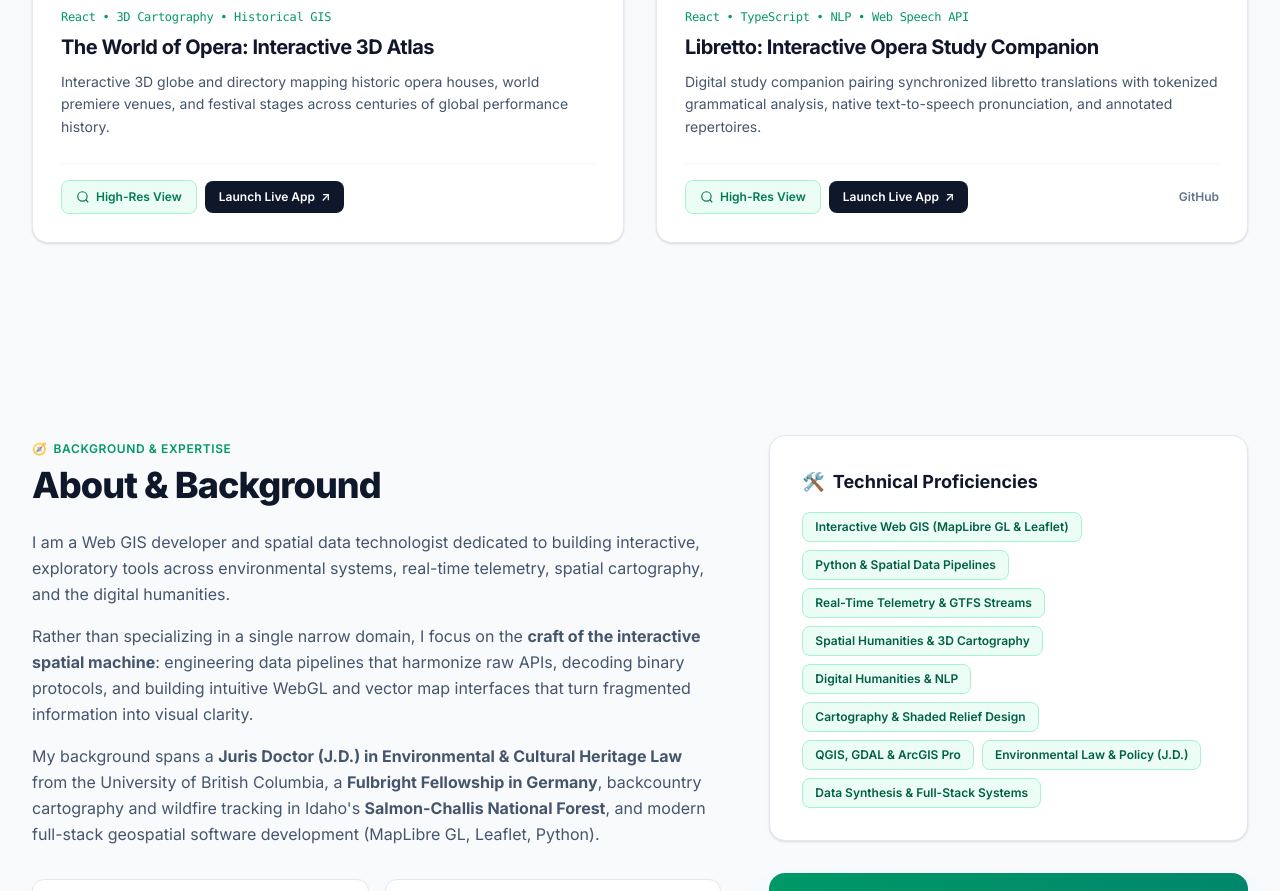
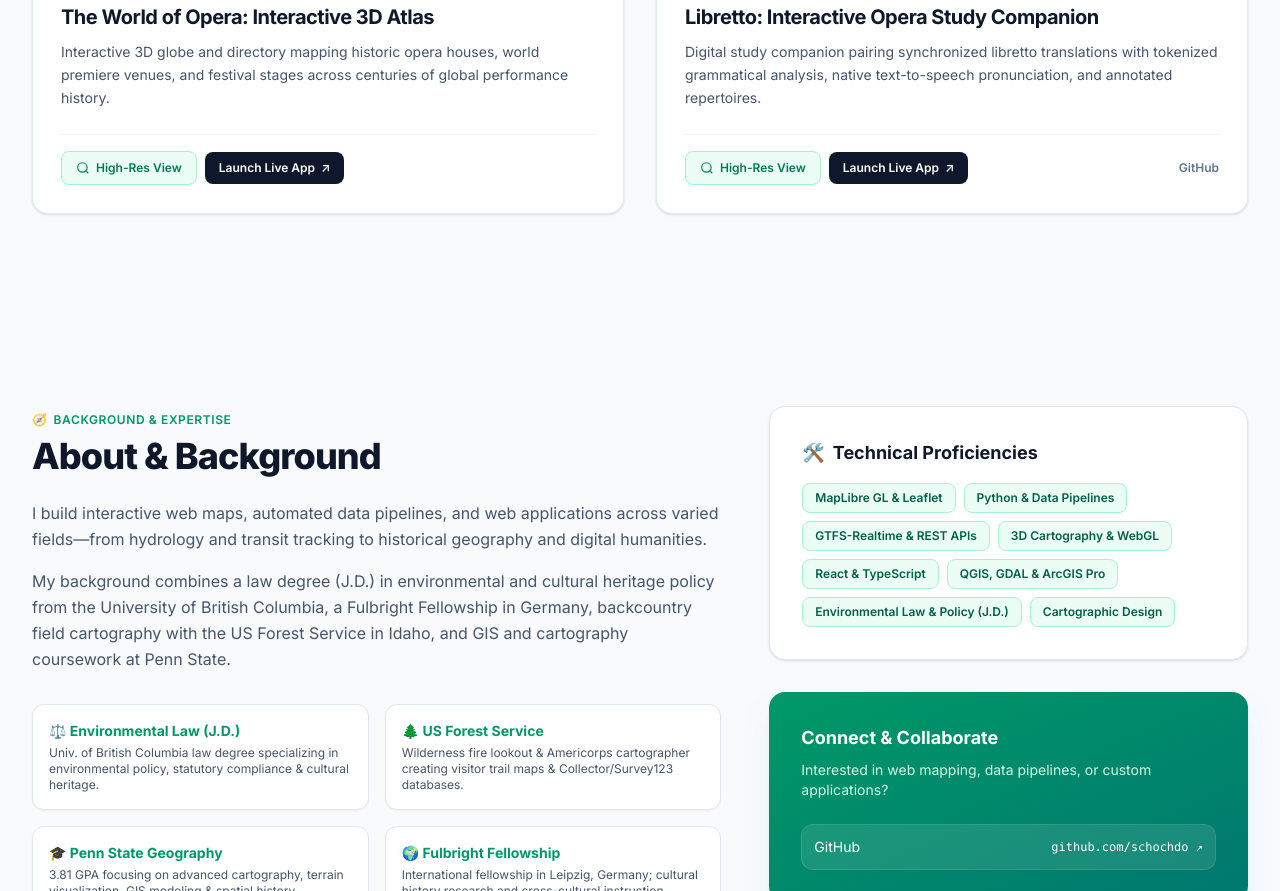
Before and after one commit to schochdo/schochdo.github.io, an Astro site: page / in a window 1280 px wide. Shown: the part 1909-2800 px from the top of the page. Built offline with nearby package versions, Linux system fonts and the light colour scheme; Astro itself is replaced by a stand-in of ours.

Commit message:
Replace buzzword copy with natural human bio and grounded descriptions

```diff
--- a/src/components/AboutSection.astro
+++ b/src/components/AboutSection.astro
@@ -43,13 +43,10 @@
 
       <div class="prose dark:prose-invert text-slate-600 dark:text-slate-300 text-base leading-relaxed space-y-4">
         <p>
-          I am a Web GIS developer and spatial data technologist dedicated to building interactive, exploratory tools across environmental systems, real-time telemetry, spatial cartography, and the digital humanities.
+          I build interactive web maps, automated data pipelines, and web applications across varied fields—from hydrology and transit tracking to historical geography and digital humanities.
         </p>
         <p>
-          Rather than specializing in a single narrow domain, I focus on the <strong>craft of the interactive spatial machine</strong>: engineering data pipelines that harmonize raw APIs, decoding binary protocols, and building intuitive WebGL and vector map interfaces that turn fragmented information into visual clarity.
-        </p>
-        <p>
-          My background spans a <strong>Juris Doctor (J.D.) in Environmental & Cultural Heritage Law</strong> from the University of British Columbia, a <strong>Fulbright Fellowship in Germany</strong>, backcountry cartography and wildfire tracking in Idaho's <strong>Salmon-Challis National Forest</strong>, and modern full-stack geospatial software development (MapLibre GL, Leaflet, Python).
+          My background combines a law degree (J.D.) in environmental and cultural heritage policy from the University of British Columbia, a Fulbright Fellowship in Germany, backcountry field cartography with the US Forest Service in Idaho, and GIS and cartography coursework at Penn State.
         </p>
       </div>
 
@@ -95,7 +92,7 @@
       <div class="p-6 sm:p-8 rounded-2xl bg-gradient-to-br from-emerald-600 to-teal-700 text-white shadow-xl shadow-emerald-600/10">
         <h3 class="text-lg font-bold text-white mb-2">Connect & Collaborate</h3>
         <p class="text-xs sm:text-sm text-emerald-100 mb-6">
-          Interested in GIS analysis, custom cartography, or transit mapping projects?
+          Interested in web mapping, data pipelines, or custom applications?
         </p>
 
         <div class="space-y-3 text-xs sm:text-sm">
--- a/src/components/Hero.astro
+++ b/src/components/Hero.astro
@@ -25,7 +25,7 @@
       <div class="flex-1 text-center md:text-left">
         <div class="inline-flex items-center gap-2 px-3 py-1 rounded-full bg-emerald-100 dark:bg-emerald-950/60 text-emerald-800 dark:text-emerald-300 text-xs font-semibold uppercase tracking-wider mb-5 border border-emerald-200 dark:border-emerald-800/60 shadow-xs">
           <span class="w-2 h-2 rounded-full bg-emerald-500 animate-pulse"></span>
-          Interactive Web GIS & Geospatial Data Tools
+          Web GIS & Software Development
         </div>
 
         <h1 class="text-4xl sm:text-5xl lg:text-6xl font-extrabold text-slate-900 dark:text-white tracking-tight leading-[1.15] mb-5">
--- a/src/components/ProjectsSection.astro
+++ b/src/components/ProjectsSection.astro
@@ -36,7 +36,7 @@
       Featured Projects
     </h2>
     <p class="text-slate-600 dark:text-slate-400 mt-2 text-sm sm:text-base leading-relaxed">
-      Interactive web mapping, real-time telemetry streams, and exploratory digital applications.
+      Interactive web maps, real-time data streaming, and web tools.
     </p>
   </div>
 
--- a/src/content/site/profile.json
+++ b/src/content/site/profile.json
@@ -1,8 +1,8 @@
 {
   "name": "Douglas Schoch",
-  "headline": "Web GIS Developer & Spatial Data Technologist",
-  "tagline": "Engineering interactive web applications, automated spatial data pipelines, and exploratory dashboards across environmental systems, real-time telemetry, 3D cartography, and digital humanities.",
-  "bio": "I build interactive Web GIS applications, spatial data pipelines, and custom exploratory tools. With a background spanning environmental law (J.D.), geography, cartography, and full-stack spatial engineering, I specialize in translating complex, fragmented datasets into intuitive, responsive web experiences.",
+  "headline": "Web GIS & Software Developer",
+  "tagline": "Interactive maps, automated data pipelines, and web applications spanning hydrology, transit, 3D cartography, and digital humanities.",
+  "bio": "I build interactive web maps, automated data pipelines, and web applications across varied fields—from hydrology and transit tracking to historical geography and linguistics.",
   "avatar": "/images/avatar.jpg",
   "bg": "/images/bg.jpg",
   "email": "",
@@ -10,14 +10,13 @@
   "website": "",
   "linkedin": "",
   "skills": [
-    "Interactive Web GIS (MapLibre GL & Leaflet)",
-    "Python & Spatial Data Pipelines",
-    "Real-Time Telemetry & GTFS Streams",
-    "Spatial Humanities & 3D Cartography",
-    "Digital Humanities & NLP",
-    "Cartography & Shaded Relief Design",
+    "MapLibre GL & Leaflet",
+    "Python & Data Pipelines",
+    "GTFS-Realtime & REST APIs",
+    "3D Cartography & WebGL",
+    "React & TypeScript",
     "QGIS, GDAL & ArcGIS Pro",
     "Environmental Law & Policy (J.D.)",
-    "Data Synthesis & Full-Stack Systems"
+    "Cartographic Design"
   ]
 }
```
